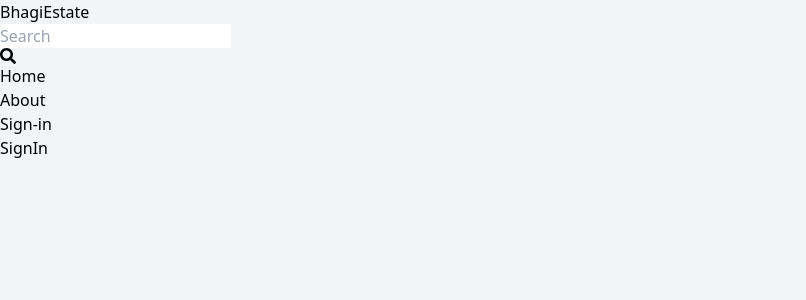
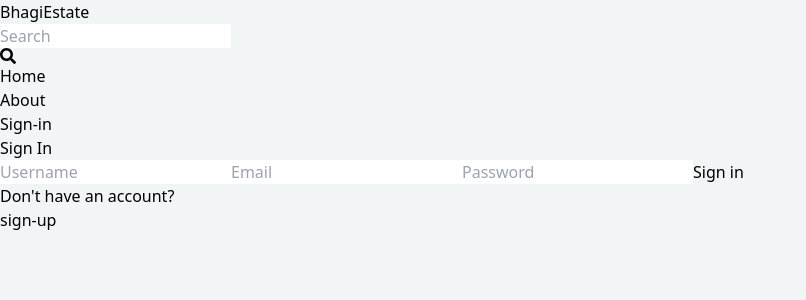
Before and after one commit to rohanbhagi/Estate-listing-website, a React (Vite) app in the folder client/: page /sign-in in a window 1280 px wide. Shown: the top 300 px of the page, without its empty margins (0-806 px from the left). Built offline with nearby package versions, Linux system fonts and the light colour scheme.

Commit message:
Created signin UI and connected to backend

```diff
--- a/client/src/pages/SignIn.jsx
+++ b/client/src/pages/SignIn.jsx
@@ -1,5 +1,62 @@
+import { Link } from 'react-router-dom';
+import { useState } from 'react';
+
 export default function SignIn() {
+  const [formData, setFormData] = useState({});
+  const [loading, setLoading] = useState(false);
+  const [error, setError] = useState(null);
+
+  const handleChange = (e) => {
+    setFormData({
+      ...formData,
+      [e.target.id]: e.target.value
+    });
+  }
+
+  const handleSubmit = async (e) => {
+    e.preventDefault();
+    try {
+      setLoading(true);
+      const res = await fetch('/api/auth/signin', {
+        method:'POST',
+        headers: {
+          'Content-Type': 'application/json',
+        },
+        body: JSON.stringify(formData)
+      });
+
+      const data = await res.json();
+
+      if (data.success === false) {
+        setLoading(false);
+        setError(data.message);
+        return;
+      }
+
+      setLoading(false);
+      setError(null);
+    }
+    catch(err) {
+      setError(err.message);
+      setLoading(false);
+    }
+  }
+
   return (
-    <div>SignIn</div>
+    <div className="mx-auto max-w-lg">
+      <h1 className="text-3xl text-center font-semibold my-7">Sign In</h1>
+      <form className="flex flex-col gap-4" onSubmit={ handleSubmit }>
+        <input className="rounded-lg focus:outline-none p-3" type="text" placeholder="Username" id='userName' onChange={handleChange}/>
+        <input className="rounded-lg focus:outline-none p-3" type="email" placeholder="Email" id='email' onChange={handleChange}/>
+        <input className="rounded-lg focus:outline-none p-3" type="password" placeholder="Password" id='password' onChange={handleChange}/>
+        <button disabled={ loading } className="rounded-lg uppercase hover:opacity-95 disabled:opacity-80 bg-slate-700 p-3 text-white">{ loading ? 'Loading...' : 'Sign in' }</button>
+      </form>
+      <div className='flex gap-2 my-3'>
+        <p>Don't have an account?</p>
+        <Link to={"/sign-up"}>
+          <span className='text-blue-500'>sign-up</span>
+        </Link>
+      </div>
+    </div>
   )
 }
--- a/client/src/pages/SignUp.jsx
+++ b/client/src/pages/SignUp.jsx
@@ -27,7 +27,6 @@
       });
 
       const data = await res.json();
-      console.log(data);
       if (data.success === false) {
         setLoading(false);
         setError(data.message);
@@ -47,7 +46,7 @@
   return (
     <div className='max-w-lg mx-auto'>
       <h1 className="text-3xl font-semibold text-center my-7">Sign Up</h1>
-      <form className="flex flex-col  gap-4 my-4" onSubmit={handleSubmit}>
+      <form className="flex flex-col gap-4 my-4" onSubmit={handleSubmit}>
         <input className="p-3 focus:outline-none rounded-lg" type="text" placeholder="Username" id='userName' onChange={handleChange}/>
         <input className="p-3 focus:outline-none rounded-lg" type="email" placeholder="Email" id='email' onChange={handleChange}/>
         <input className="p-3 focus:outline-none rounded-lg" type="password" placeholder="Passowrd" id='password' onChange={handleChange} />
```
